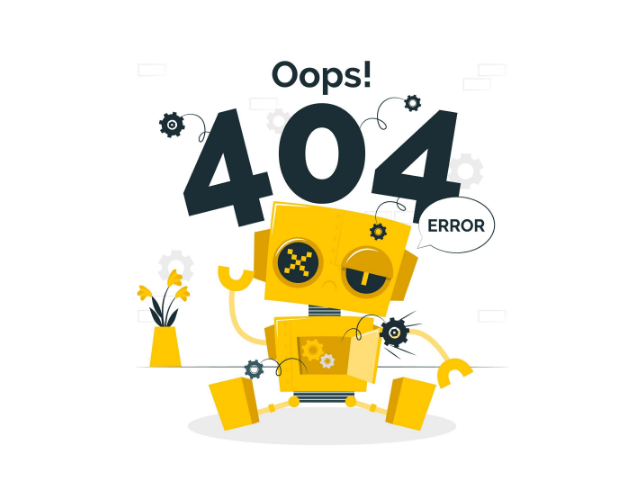
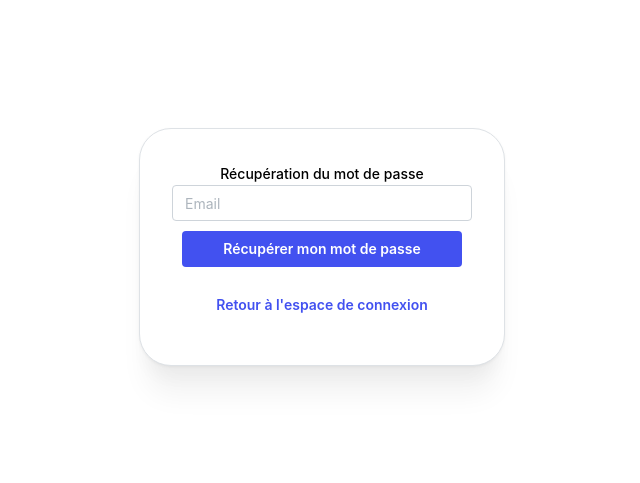
Before and after one commit to pingducky/password-protector-front, a React (Vite) app: page /resetPassword in a window 1280 px wide. Before the commit this address had no page. Shown: the part 153-636 px from the top of the page, without its empty margins (318-958 px from the left). Built offline with nearby package versions, Linux system fonts and the light colour scheme.

Commit message:
Développement formulaire réinitialisation du mot de passe

```diff
--- a/src/App.tsx
+++ b/src/App.tsx
@@ -5,6 +5,7 @@ import ErrorPage from './pages/ErrorPage/ErrorPage';
 import Dashboard from './pages/Dashboard';
 import Register from './pages/Register';
 import Login from './pages/Login';
+import ResetPassword from './pages/ResetPassword';
 
 const router = createBrowserRouter(
   [
@@ -28,6 +29,10 @@ const router = createBrowserRouter(
           path: '/dashboard',
           element: <Dashboard />
         },
+        {
+          path: '/resetPassword',
+          element: <ResetPassword />
+        }
       ]
     }
   ]
--- /dev/null
+++ b/src/pages/ResetPassword.tsx
@@ -0,0 +1,40 @@
+import { Center, Flex, Paper, TextInput } from "@mantine/core";
+import CustomizeButton from "../components/shared/CustomizeButton";
+import { useNavigate } from "react-router-dom";
+import { useState } from "react";
+
+export default function ResetPassword() {
+    const navigate = useNavigate();
+    const [errorEmail, setErrorEmail] = useState<string | boolean>(false);
+    const [email, setEmail] = useState('');
+
+    const emailRegex = /^[a-zA-Z0-9._%+-]+@[a-zA-Z0-9.-]+\.[a-zA-Z]{2,}$/;
+
+
+    const handleClickResetEmail = () => {
+        if (email.length <= 3 || !emailRegex.test(email)) {
+            setErrorEmail('Le format de l\'email est invalide');
+        }
+    }
+
+    return (
+        <Paper shadow="xl" radius="xl" withBorder p="xl">
+            <Flex direction='column' align={Center}>
+                <TextInput
+                    label="Récupération du mot de passe"
+                    placeholder="Email"
+                    w={'300px'}
+                    error={errorEmail}
+                    onChange={(event) => setEmail(event.currentTarget.value)}
+                />
+                <CustomizeButton text="Récupérer mon mot de passe" type="button" onClick={handleClickResetEmail} />
+                <CustomizeButton
+                    variant="transparent"
+                    onClick={() => navigate('/login')}
+                    text="Retour à l'espace de connexion"
+                    type="button"
+                />
+            </Flex>
+        </Paper>
+    )
+}
```
